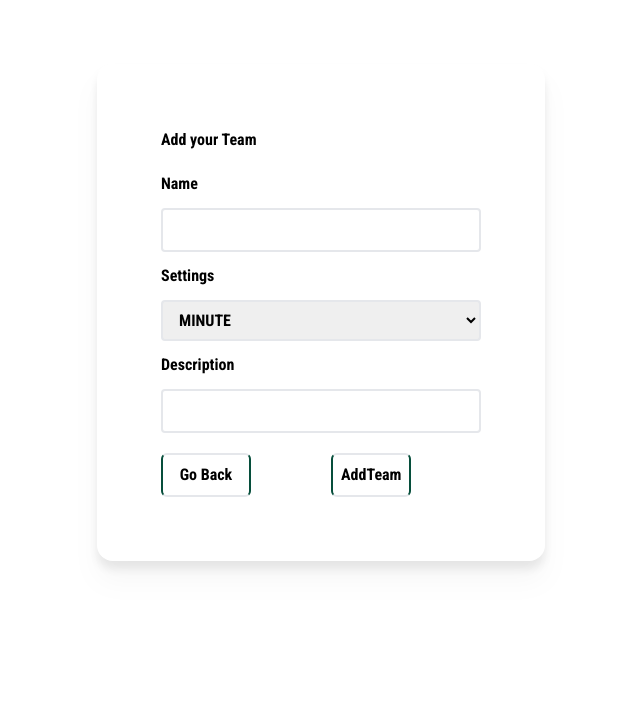
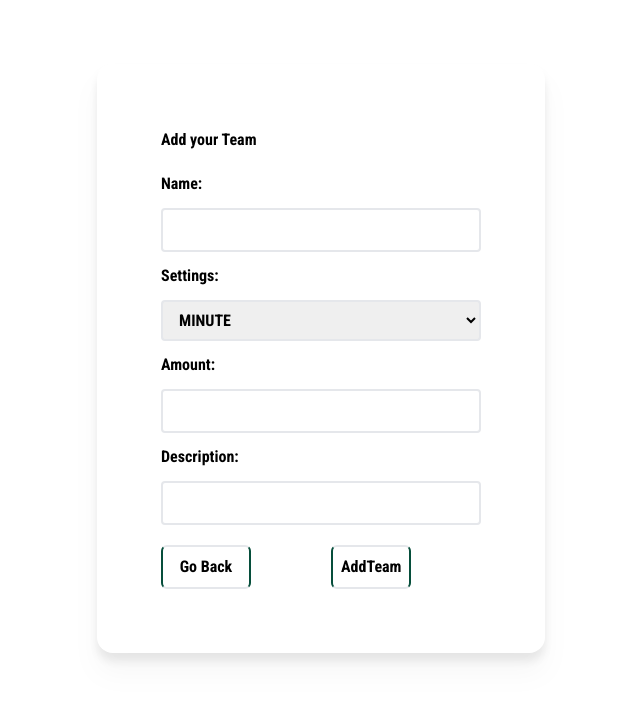
Before and after one commit to Igire-Rwanda/cash-contribution-frontend, a React (Create React App) app: page /addteam in a window 1280 px wide. Shown: the top 702 px of the page, without its empty margins (319-959 px from the left). Built offline with nearby package versions, Linux system fonts and the light colour scheme.

Commit message:
add new team

```diff
--- a/package.json
+++ b/package.json
@@ -14,6 +14,7 @@
     "react-router-dom": "^6.3.0",
     "react-scripts": "5.0.1",
     "react-toastify": "^9.1.1",
+    "react-web-share": "^2.0.2",
     "start": "^5.1.0",
     "web-vitals": "^2.1.4"
   },
--- a/src/components/CreateTeam.js
+++ b/src/components/CreateTeam.js
@@ -4,17 +4,14 @@ import axios from 'axios';
 import { Link, Navigate } from 'react-router-dom'
  import { ToastContainer, toast } from 'react-toastify';
   import 'react-toastify/dist/ReactToastify.css';
-  import{useNavigate}from 'react-router-dom'
 
 
 
 function CreateTeam() {
 
     const {register, handleSubmit, formState: {errors} } = useForm();
-    console.log(errors)
+
     const [loading, setLoading] = useState (false)
-    const navigate = useNavigate();
-
     return (
         <div>
             <>
@@ -26,34 +23,45 @@ function CreateTeam() {
                                 <p className=''>Add your Team</p>
 
                                 <form className=' pt-[20px] ' action='#' onSubmit={handleSubmit(async(data) => {
-                                    console.log(data);
+                                    const token = localStorage.getItem("token");
 
                                     try {
                                         setLoading(true)
-                                    const response = await axios.post("http://localhost:4040/team",data);
+
+                                    const response = await axios.post("http://localhost:4040/team",data,{
+                                        headers: {
+                                            Authorization: token
+                                          }
+                                    });
+
                                     toast.success("team added successfully!")
                                     setLoading(false);
                                     console.log(response.data.data)
-                                    Navigate("/teams")
                                     } catch (error) {
                                         setLoading(false)
                                         toast.error(error.response.data.error)
                                     }
 
+
                                 })}>
 
-                                    <p className=''>Name</p>
+
+                                    <p className=''>Name:</p>
                                     <input id= "name" type="name" {...register("TeamName", {required: 'please enter name'})} className=" border-solid border-2 border-emerald-90 w-full py-2 px-3 rounded focus:outline my-3"></input>
                                     <p className='text-red-700'>{errors.TeamName?.message}</p>
 
-                                    <p className=''>Settings</p>
+                                    <p className=''>Settings:</p>
 
                                     <select   {...register("settings", {required: 'please enter email'}) } className=" border-solid border-2 border-emerald-90 w-full py-2 px-3 rounded focus:outline my-3">
                                             <option>MINUTE</option> <option>Two minutes</option> <option>Hour</option><option>Month</option> <option>Everyday</option>
                                     </select>
 
 
-                                    <p className=''>Description</p>
+                                    <p className=''>Amount:</p>
+                                    <input id="amount" type="amount" {...register("amount", {required: 'please enter email'})} className=" border-solid border-2 border-emerald-90 w-full py-2 px-3 rounded focus:outline my-3"></input>
+                                    <p className='text-red-700'>{errors.amount?.message}</p>
+
+                                    <p className=''>Description:</p>
                                     <input id="description" type="description" {...register("description", {required: 'please enter email'})} className=" border-solid border-2 border-emerald-90 w-full py-2 px-3 rounded focus:outline my-3"></input>
                                     <p className='text-red-700'>{errors.description?.message}</p>
 
```
